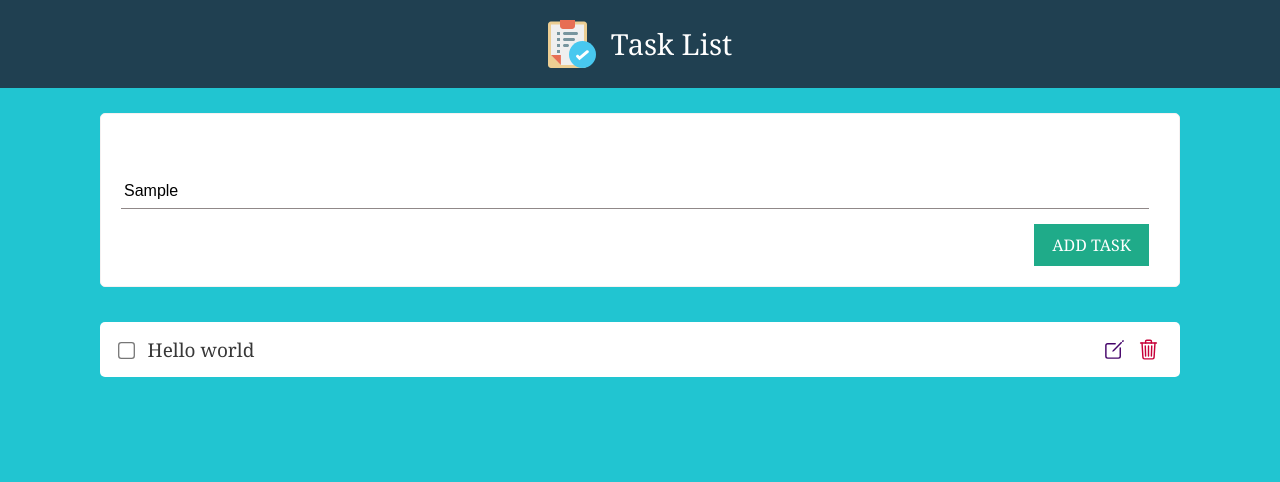
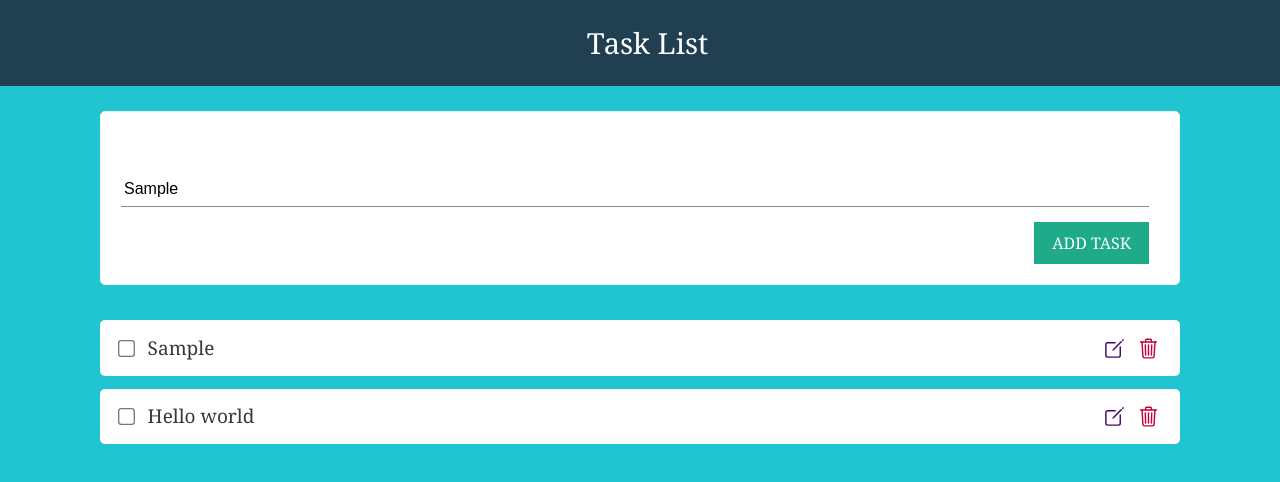
Before and after one commit to erickelninoSwift/DOM-projects, a plain HTML site: page Project 5/TaskList-Start/index.html in a window 1280 px wide. Both pictures are taken after typing "Sample" into the empty fields and a click on the button "ADD TASK". Drawn offline with nearby package versions, Linux system fonts and the light colour scheme.

Commit message:
update dom project

```diff
--- a/Project 5/TaskList-Start/index.html
+++ b/Project 5/TaskList-Start/index.html
@@ -10,9 +10,9 @@
     <div class="tasklist">
       <nav>
         <header>
-          <svg class="icon icon-survey">
+          <!-- <svg class="icon icon-survey">
             <use xlink:href="/icons.svg#icon-survey"></use>
-          </svg>
+          </svg> -->
           <p>Task List</p>
         </header>
       </nav>
@@ -45,11 +45,13 @@
             </div>
           </div>
         </div>
+
       </div>
     </div>
 
 
-    <script src="https://unpkg.com/ionicons@5.1.2/dist/ionicons.js"></script>
+    <script type="module" src="https://unpkg.com/ionicons@5.1.2/dist/ionicons/ionicons.esm.js"></script>
+    <script nomodule="" src="https://unpkg.com/ionicons@5.1.2/dist/ionicons/ionicons.js"></script>
     <script src="./index.js"></script>
   </body>
 </html>
--- a/Project 5/TaskList-Start/index.js
+++ b/Project 5/TaskList-Start/index.js
@@ -1 +1,33 @@
 // I wish you good luck and happy coding 🥰🤠🥳🥳💯💯
+
+console.log("OOP project DOM");
+
+
+const task = document.querySelector("#newtaskID");
+const addTaskbutton = document.querySelector(".AddTaskBtn");
+let taskList = document.querySelector(".task-list");
+
+addTaskbutton.addEventListener('click',(e) =>{
+    e.preventDefault();
+
+
+    let customHtml = `
+
+    <div class="task" data-createdat="12/12/2022, 6:59:55 PM">
+            <div class="task__details">
+              <input type="checkbox" class="task-check" />
+              <label class="task-title">${task.value}</label>
+            </div>
+
+            <div class="task__op">
+              <ion-icon class="task__op_edit" name="create-outline"></ion-icon>
+              <ion-icon class="task__op_delete" name="trash-outline"></ion-icon>
+            </div>
+    </div>
+    `
+
+   taskList.insertAdjacentHTML('afterbegin',customHtml);
+
+
+  console.log(task.value);
+});
```
Also changed, not shown: Project 5/TaskList-Start/ls.js (added), Project 5/TaskList-Start/task.js (added), Project 5/TaskList-Start/ui.js (added).
